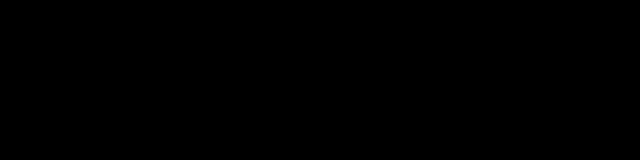
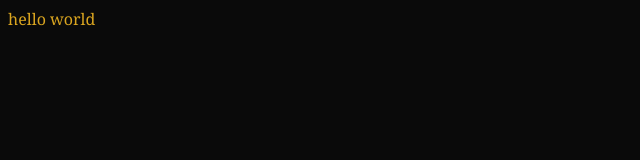
Before and after one commit to JobertDev27/demo-sites, a plain HTML site: page portfolio-site/index.html in a window 1280 px wide. Shown: the whole page, without its empty margins (0-640 px from the left). Drawn offline with Linux system fonts and the light colour scheme.

Commit message:
style: add fonts and main colors

```diff
--- a/portfolio-site/styles/main.css
+++ b/portfolio-site/styles/main.css
@@ -1,3 +1,10 @@
+:root {
+  --main: #0a0a0a;
+  --accent: #daa520;
+}
+
 body {
-  background-color: black;
+  background-color: var(--main);
+  color: var(--accent);
+  font-family: "Noto serif";
 }
```
